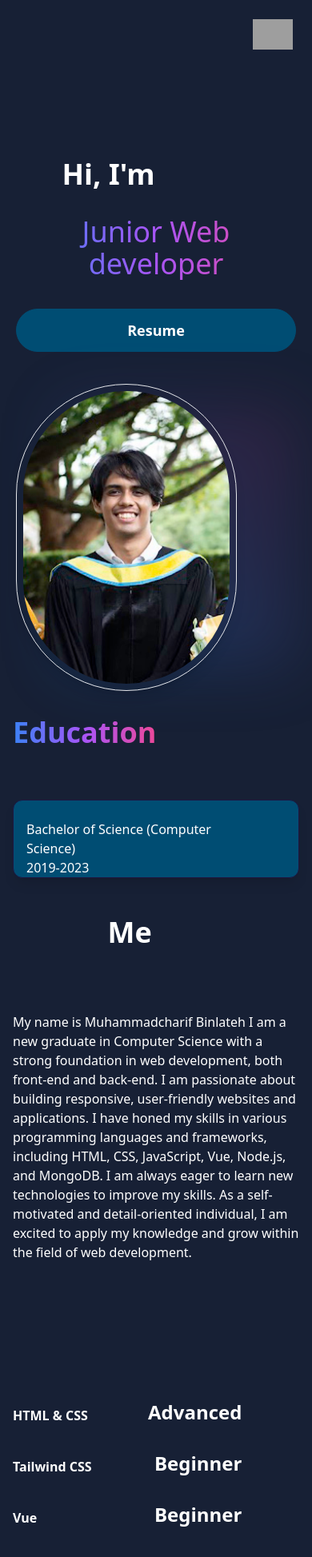
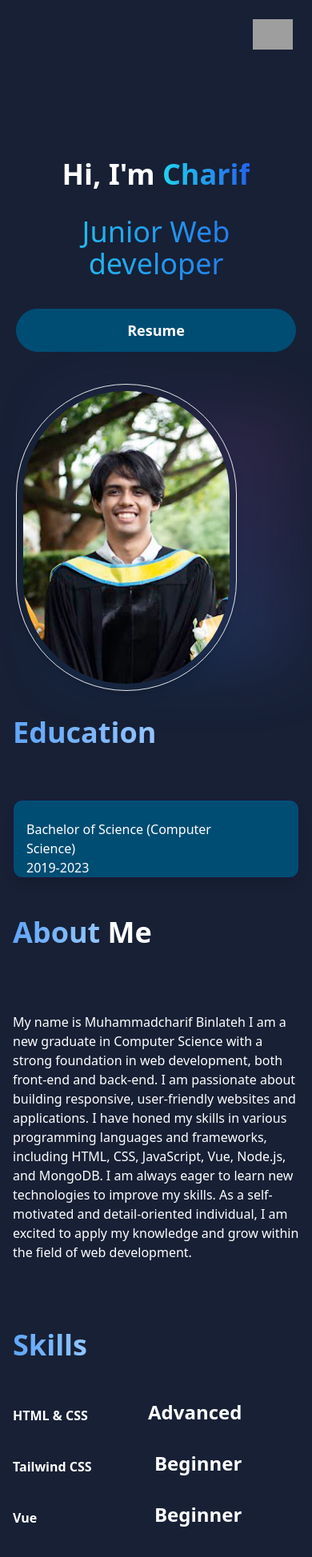
Before and after one commit to Charifx7/MyPortfolio, a Vue app: page / in a window 390 px wide. Shown: the top 1947 px of the page at 80% size. Built offline with nearby package versions, Linux system fonts and the light colour scheme; grey boxes are pictures that could not be loaded.

Commit message:
responsive color

```diff
--- a/src/components/AboutSection.vue
+++ b/src/components/AboutSection.vue
@@ -6,7 +6,7 @@
         <div class="md:grid md:grid-cols-2 gap-8 items-center py-8 px-4 xl:gap-16 sm:py-16 xl:px-16 z-1">
             <div data-aos="flip-right">
                 <h2 class="text-4xl font-bold text-white text-left mb-8 ">
-                    <span class="text-gray-300 pt-8 text-center lg:text-left mx-auto max-w-xl text-4xl text-transparent bg-gradient-to-r sm:bg-gradient-to-b md:bg-gradient-to-l lg:bg-gradient-to-r from-blue-500 via-purple-500 to-pink-500 bg-clip-text">Education</span>
+                    <span class="text-gray-300 pt-8 text-center lg:text-left mx-auto max-w-xl text-4xl text-transparent bg-gradient-to-r sm:bg-gradient-to-b md:bg-gradient-to-l lg:bg-gradient-to-r from-blue-400 to-blue-300 bg bg-clip-text">Education</span>
                 </h2>
                 <div class="space-y-8 py-8">
                     <div v-for="element in education" :key="element.id"
@@ -24,7 +24,7 @@
             </div>
             <div class="mt-4 md:mt-0 text-left flex flex-col z-10 h-full" data-aos="flip-right">
                 <h2 class="text-4xl font-bold text-white md:text-center text-left mb-4">
-                    <span class="text-transparent bg-gradient-to-r sm:bg-gradient-to-b md:bg-gradient-to-l lg:bg-gradient-to-r bg-clip-text text-[#78d0fc]">About</span>
+                    <span class="text-gray-300 pt-8 text-center lg:text-left mx-auto max-w-xl text-4xl text-transparent bg-gradient-to-r sm:bg-gradient-to-b md:bg-gradient-to-l lg:bg-gradient-to-r from-blue-400 to-blue-300 bg-clip-text">About</span>
                     Me
                 </h2>
                 <p class="text-base lg:text-lg mt-8 py-8">My name is Muhammadcharif Binlateh I am a new graduate in
--- a/src/components/ExperienceAndSkills.vue
+++ b/src/components/ExperienceAndSkills.vue
@@ -5,7 +5,7 @@
         <div class="md:grid md:grid-cols-2 gap-8 items-center py-1 px-4 xl:gap-16 xl:px-16">
             <div class="mt-4 md:mt-0 text-left flex flex-col z-10 h-full w-[80%]">
                 <h2 class="text-4xl font-bold text-white text-left mb-4">
-                    <span class="text-transparent bg-gradient-to-r sm:bg-gradient-to-b md:bg-gradient-to-l lg:bg-gradient-to-r bg-clip-text text-[#78d0fc]">Skills</span>
+                    <span class="text-gray-300 pt-8 text-center lg:text-left mx-auto max-w-xl text-4xl text-transparent bg-gradient-to-r sm:bg-gradient-to-b md:bg-gradient-to-l lg:bg-gradient-to-r from-blue-400 to-blue-300 bg bg-clip-text">Skills</span>
                 </h2>
                 <div class="mt-8" v-for="skill in Skills" :key="skill.id">
                     <div class="flex items-end justify-between" data-aos="fade-right">
@@ -18,7 +18,7 @@
             </div>
             <div class="mt-4 md:mt-0 text-left flex flex-col z-10 h-full w-[80%]">
                 <h2 class="text-4xl font-bold text-white text-left mb-4">
-                    <span class="text-transparent bg-gradient-to-r sm:bg-gradient-to-b md:bg-gradient-to-l lg:bg-gradient-to-r bg-clip-text text-[#78d0fc]">Tools</span>
+                    <span class="text-gray-300 pt-8 text-center lg:text-left mx-auto max-w-xl text-4xl text-transparent bg-gradient-to-r sm:bg-gradient-to-b md:bg-gradient-to-l lg:bg-gradient-to-r from-blue-400 to-blue-300 bg bg-clip-text">Tools</span>
                 </h2>
                 <div class="mt-8" v-for="tool in Tools" :key="tool.id">
                     <div class="flex items-end justify-between" data-aos="fade-right">
--- a/src/components/HeroSection.vue
+++ b/src/components/HeroSection.vue
@@ -11,12 +11,12 @@
                     <div class="text-center lg:text-left">
                         <h1 class="pt-4 text-white font-bold text-4xl md:text-5xl lg:text-6xl">
                             Hi, I'm <span
-                                class="text-transparent bg-gradient-to-r sm:bg-gradient-to-b md:bg-gradient-to-l lg:bg-gradient-to-r bg-clip-text text-[#78d0fc]">
+                                class="text-transparent bg-gradient-to-r sm:bg-gradient-to-b md:bg-gradient-to-l lg:bg-gradient-to-r bg-clip-text from-cyan-400 to-blue-600 bg-clip-text bg">
                                 Charif
                             </span>
                         </h1>
                     </div>
-                    <p class="text-gray-300 pt-8 text-center lg:text-left mx-auto max-w-xl text-4xl text-transparent bg-gradient-to-r sm:bg-gradient-to-b md:bg-gradient-to-l lg:bg-gradient-to-r from-blue-500 via-purple-500 to-pink-500 bg-clip-text">
+                    <p class="text-gray-300 pt-8 text-center lg:text-left mx-auto max-w-xl text-4xl text-transparent bg-gradient-to-r sm:bg-gradient-to-b md:bg-gradient-to-l lg:bg-gradient-to-r from-cyan-400 to-blue-600 bg-clip-text bg-clip-text">
                         Junior Web developer
                     </p>
 
```
